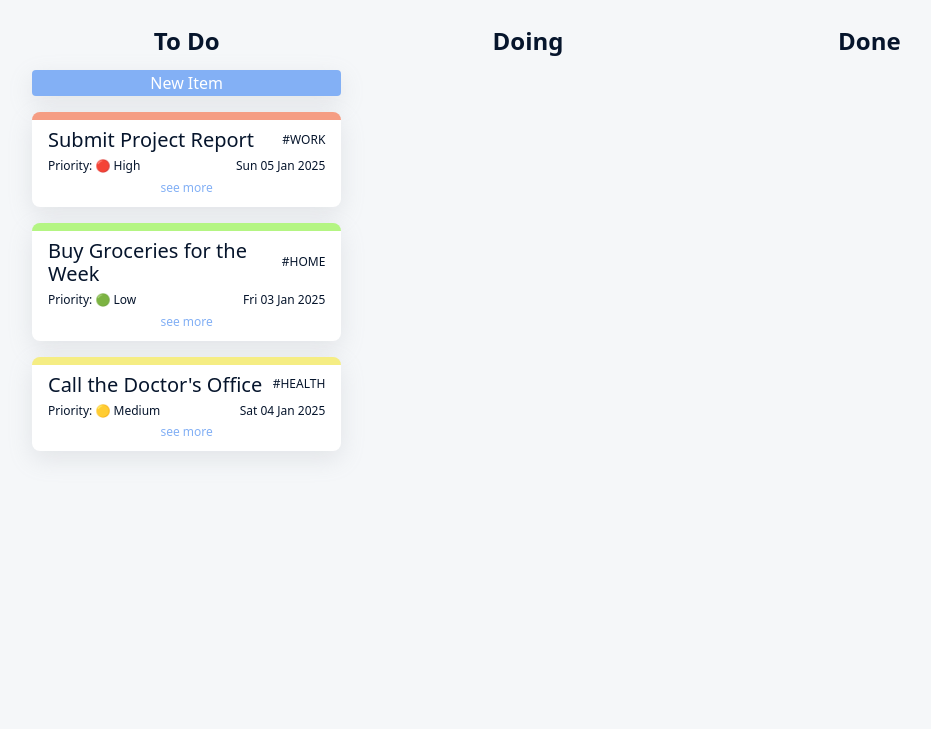
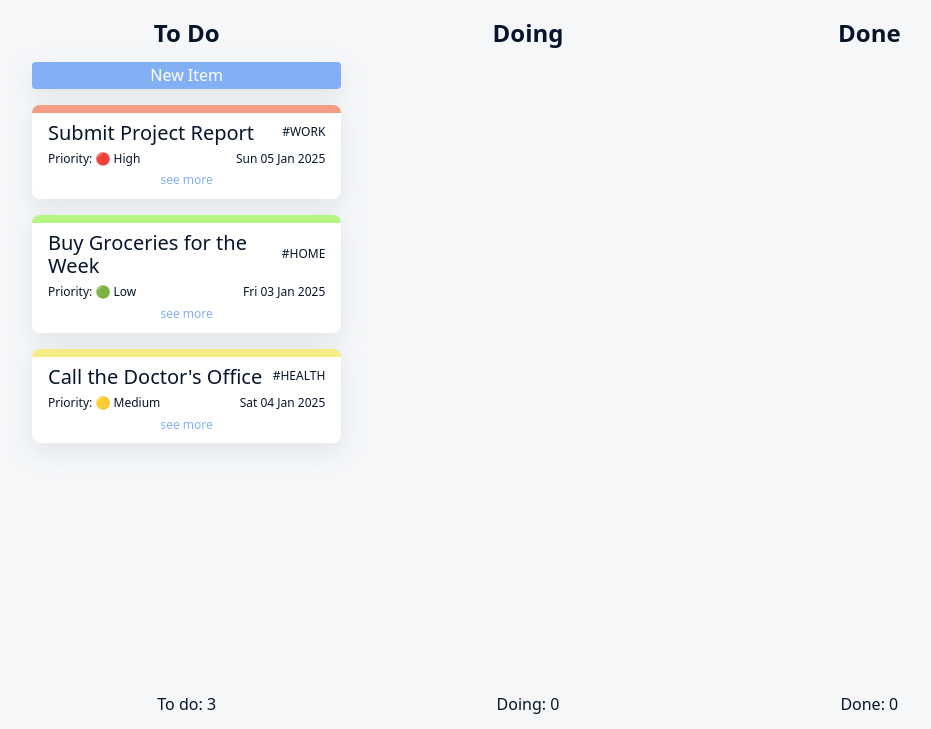
Before and after one commit to cd-javier/todo-list, a website built with webpack: page src/template.html in a window 1280 px wide. Shown: the part 71-800 px from the top of the page, without its empty margins (112-1043 px from the left). Built offline with nearby package versions, Linux system fonts and the light colour scheme.

Commit message:
Create list counters

```diff
--- a/src/index.js
+++ b/src/index.js
@@ -4,22 +4,26 @@ import { format } from "date-fns";
 
 // Selects necessary nodes on the DOM
 const DomNodes = (function () {
-  const wrapper = document.getElementById("wrapper");
   const todoList = document.getElementById("todo");
   const doingList = document.getElementById("doing");
   const doneList = document.getElementById("done");
   const newModal = document.getElementById("new-item-modal");
   const newForm = document.forms["new-item-form"];
   const newCancelBtn = document.getElementById("new-cancel-btn");
+  const todoCounter = document.getElementById("todo-counter")
+  const doingCounter = document.getElementById("doing-counter")
+  const doneCounter = document.getElementById("done-counter")
 
   return {
-    wrapper,
     todoList,
     doingList,
     doneList,
     newModal,
     newForm,
     newCancelBtn,
+    todoCounter,
+    doingCounter,
+    doneCounter,
   };
 })();
 
@@ -208,8 +212,17 @@ function renderTodos() {
         break;
     }
   });
+
+  // Populates the counters
+  renderCounters()
 }
 
+function renderCounters() {
+  DomNodes.todoCounter.textContent = myToDo.getCounter().todo;
+  DomNodes.doingCounter.textContent = myToDo.getCounter().doing;
+  DomNodes.doneCounter.textContent = myToDo.getCounter().done;
+
+}
 // -------------------------------
 //       List Manipulation
 // -------------------------------
--- a/src/styles.css
+++ b/src/styles.css
@@ -15,6 +15,10 @@
 body {
   background-color: var(--bg-neutral);
   color: var(--neutral-black);
+
+  display: flex;
+  flex-direction: column;
+  min-height: 100svh;
 }
 
 h1 {
@@ -29,14 +33,27 @@ h2 {
   font-weight: 700;
 }
 
-.wrapper {
+.wrapper,
+.counter-wrapper {
+  width: 100%;
   max-width: 1024px;
-  margin: 2rem auto;
+  margin: 0 auto;
   padding: 0 1rem;
 
   display: grid;
   grid-template-columns: repeat(3, 1fr);
   gap: 2rem;
+}
+
+.wrapper {
+  flex: 1;
+}
+
+.counter-wrapper > * {
+  padding: 1rem;
+
+  font-weight: 200;
+  text-align: center;
 }
 
 .todo-list {
--- a/src/template.html
+++ b/src/template.html
@@ -18,6 +18,11 @@
         </div>
         <div class="todo-list" id="done">
         </div>
+    </div>
+    <div class="counter-wrapper">
+        <div>To do: <span id="todo-counter"></span></div>
+        <div>Doing: <span id="doing-counter"></span></div>
+        <div>Done: <span id="done-counter"></span></div>
     </div>
 
     <div id="new-item-modal" class="modal hidden">
--- a/src/todolist.js
+++ b/src/todolist.js
@@ -7,8 +7,10 @@ function TodoList() {
   // To load the local storage
   function loadList() {
     if (localStorage.todoList && JSON.parse(localStorage.todoList).length > 0) {
-          todoArr = JSON.parse(localStorage.getItem("todoList"))
-          todoArr.forEach((item) => {Object.setPrototypeOf(item, new TodoItem)})
+      todoArr = JSON.parse(localStorage.getItem("todoList"));
+      todoArr.forEach((item) => {
+        Object.setPrototypeOf(item, new TodoItem());
+      });
     } else {
       // If there isn't local storage, gives sample items
       createTodoItem(
@@ -88,7 +90,15 @@ function TodoList() {
 
   // To Do items
   class TodoItem {
-    constructor(name, description, dueDate, category, priority = 0, notes, checklist = []) {
+    constructor(
+      name,
+      description,
+      dueDate,
+      category,
+      priority = 0,
+      notes,
+      checklist = []
+    ) {
       this.name = name;
       this.description = description;
       this._dueDate = new Date(dueDate);
@@ -155,7 +165,15 @@ function TodoList() {
     todoArr.splice(index, 1);
   }
 
-  return { loadList, getList, getListItem, createTodoItem, deleteItem };
+  function getCounter() {
+    const todo = getList().filter((item) => item.status === "todo").length;
+    const doing = getList().filter((item) => item.status === "doing").length;
+    const done = getList().filter((item) => item.status === "done").length;
+
+    return { todo, doing, done };
+  }
+
+  return { loadList, getList, getListItem, createTodoItem, deleteItem, getCounter };
 }
 
 export { TodoList };
```
Lines whose indentation alone changed are shown as unchanged.
